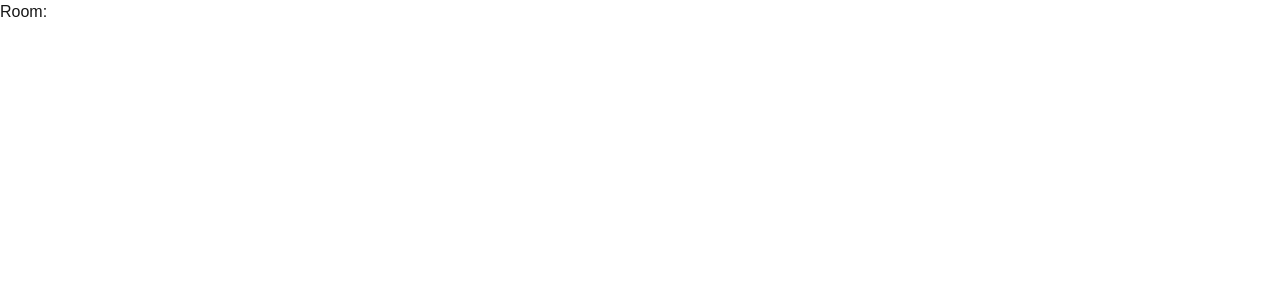
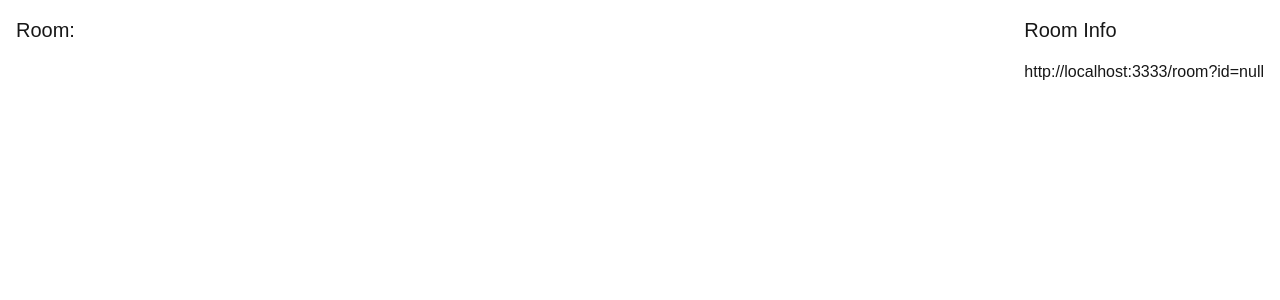
Before and after one commit to jalorenz/storypoints, a Next.js app in the folder frontend/: page /room in a window 1280 px wide. Shown: the top 300 px of the page. Built offline with nearby package versions, Linux system fonts and the light colour scheme.

Commit message:
feat: adds hard coded room link

```diff
--- a/frontend/src/app/room/page.tsx
+++ b/frontend/src/app/room/page.tsx
@@ -1,9 +1,18 @@
 "use client"
 
-import { useSearchParams } from "next/navigation"
+import {useSearchParams} from "next/navigation"
 
 export default function RoomPage() {
     const searchParams = useSearchParams()
+    const link = "http://localhost:3333/room?id=" + searchParams.get("id")
 
-    return <div>Room: {searchParams.get("id")}</div>
+    return <div className="flex space-between">
+        <div className="flex-col flex-grow p-4">
+            <h1 className="text-xl">Room: {searchParams.get("id")}</h1>
+        </div>
+        <div className="flex-col p-4">
+            <h1 className="text-xl mb-4">Room Info</h1>
+            <p className="text-m" test-id="room-info-link">{link}</p>
+        </div>
+    </div>
 }
```
Also changed, not shown: 1 other file (tests, documents, lock files or other folders).
